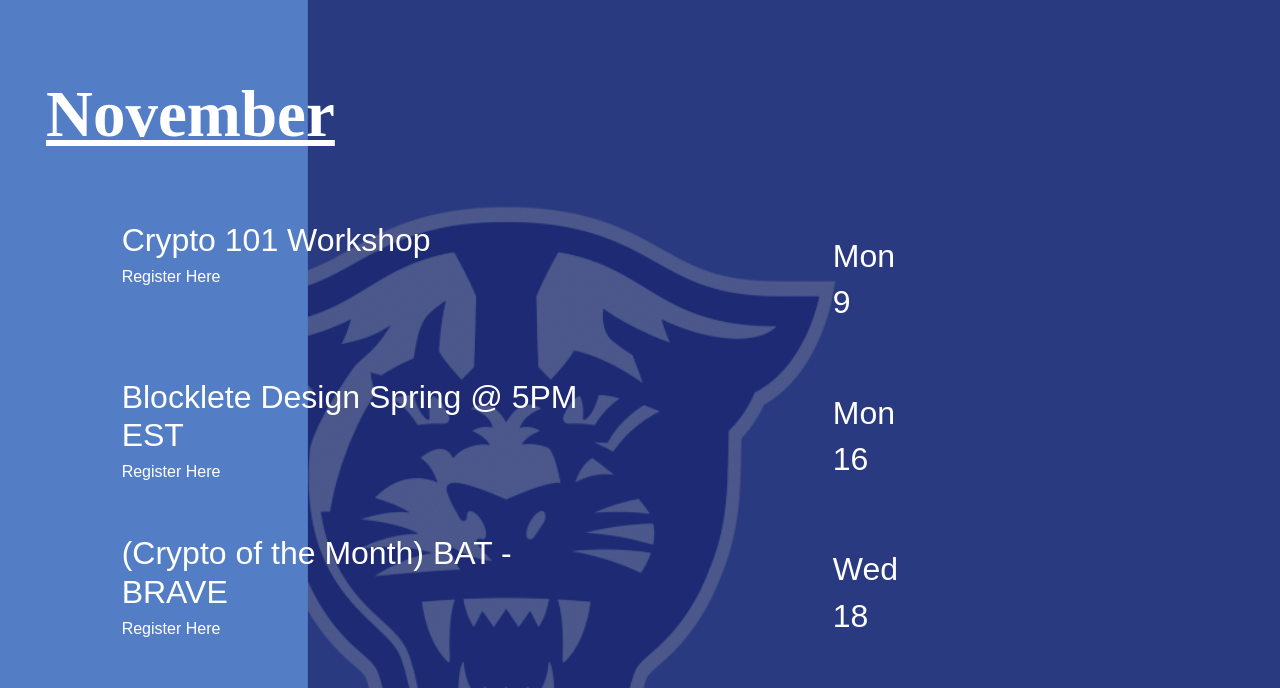
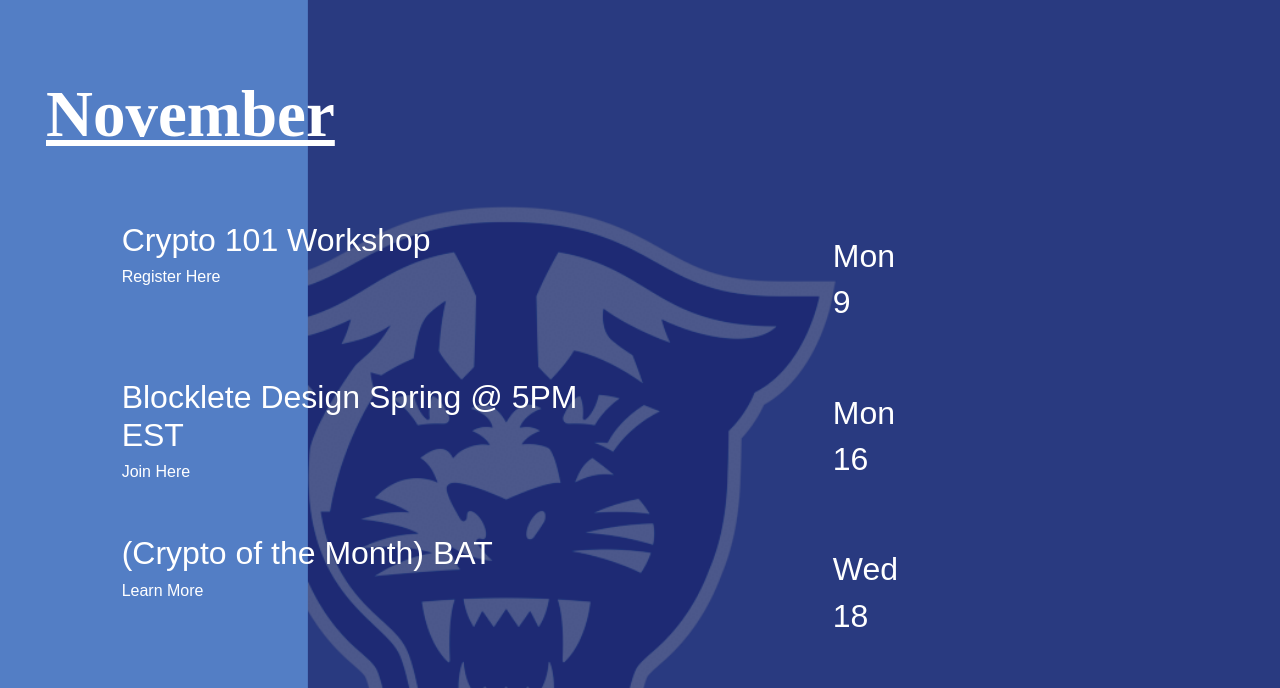
Before and after one commit to ShainDholakiya/BlockchainGSU, a Gatsby site: page /events in a window 1280 px wide. Shown: the part 72-760 px from the top of the page. Built offline with nearby package versions, Linux system fonts and the light colour scheme; Gatsby itself is replaced by a stand-in of ours.

Commit message:
updated events

```diff
--- a/src/pages/events.js
+++ b/src/pages/events.js
@@ -69,7 +69,7 @@ const EventsPage = () => (
               <h2>Blocklete Design Spring @ 5PM EST</h2>
               {/* <p>Pull up for some vibes and good food.</p> */}
               <a target="_blank" href="https://zoom.us/j/99179642549?pwd=a2dIZElzQ0QvUC9rR2IwTXhiV3czQT09">
-                Register Here
+                Join Here
               </a>
             </div>
           </Col>
@@ -89,10 +89,10 @@ const EventsPage = () => (
         <Row className="calendar-content">
           <Col xs={12} sm={8} md={8} lg={6}>
             <div>
-              <h2>(Crypto of the Month) BAT - BRAVE</h2>
+              <h2>(Crypto of the Month) BAT</h2>
               {/* <p>Pull up for some vibes and good food.</p> */}
-              <a target="_blank" href="">
-                Register Here
+              <a target="_blank" href="https://basicattentiontoken.org/">
+                Learn More
               </a>
             </div>
           </Col>
```
